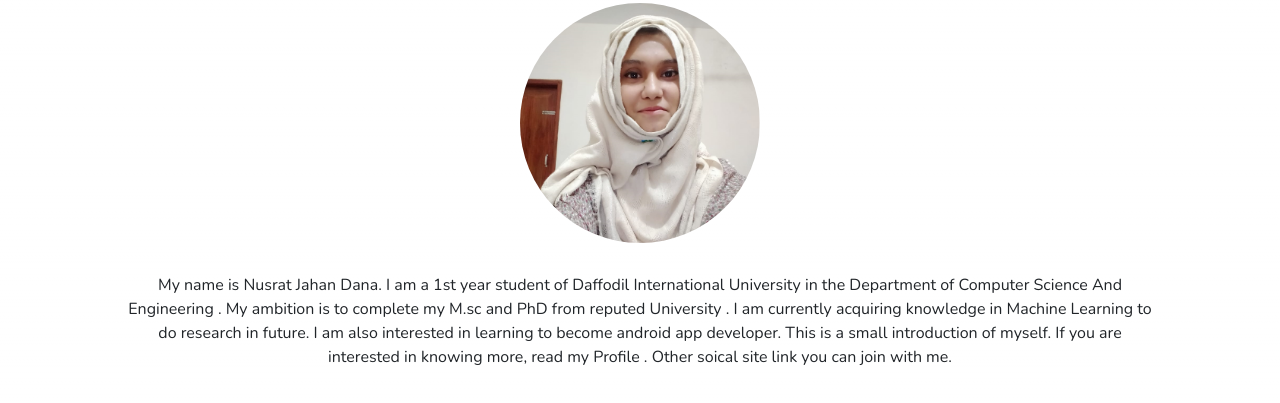
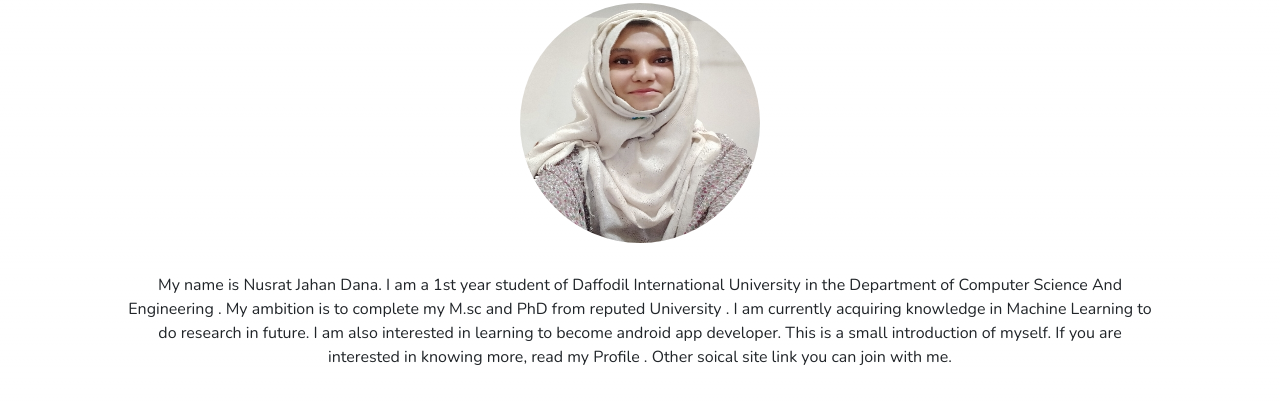
Before and after one commit to StrikerX0X/potrty, a plain HTML site: page index.html in a window 1280 px wide. Shown: the part 723-1126 px from the top of the page. Drawn offline with nearby package versions, Linux system fonts and the light colour scheme.

Commit message:
Update index.html

```diff
--- a/index.html
+++ b/index.html
@@ -29,7 +29,7 @@
 	<!-- about me section -->
 	<section class="about container-fluid" id="about">
 		<h2>About</h2>
-		<img class="profile-img" src="images/Screenshot (71).png" alt="Nusrat">
+		<img class="profile-img" src="images/me1.jpg" alt="Nusrat">
 		<p>My name is Nusrat Jahan Dana. I am a 1st year student of Daffodil International University in the Department of Computer Science And Engineering . My ambition is to complete my M.sc and PhD from reputed University . I am currently acquiring knowledge in Machine Learning to do research in future. I am also interested in  learning to become android app developer.
 
 			This is a small introduction of myself. If you are interested in knowing more, read my Profile . Other soical site link you can join with me.
```
